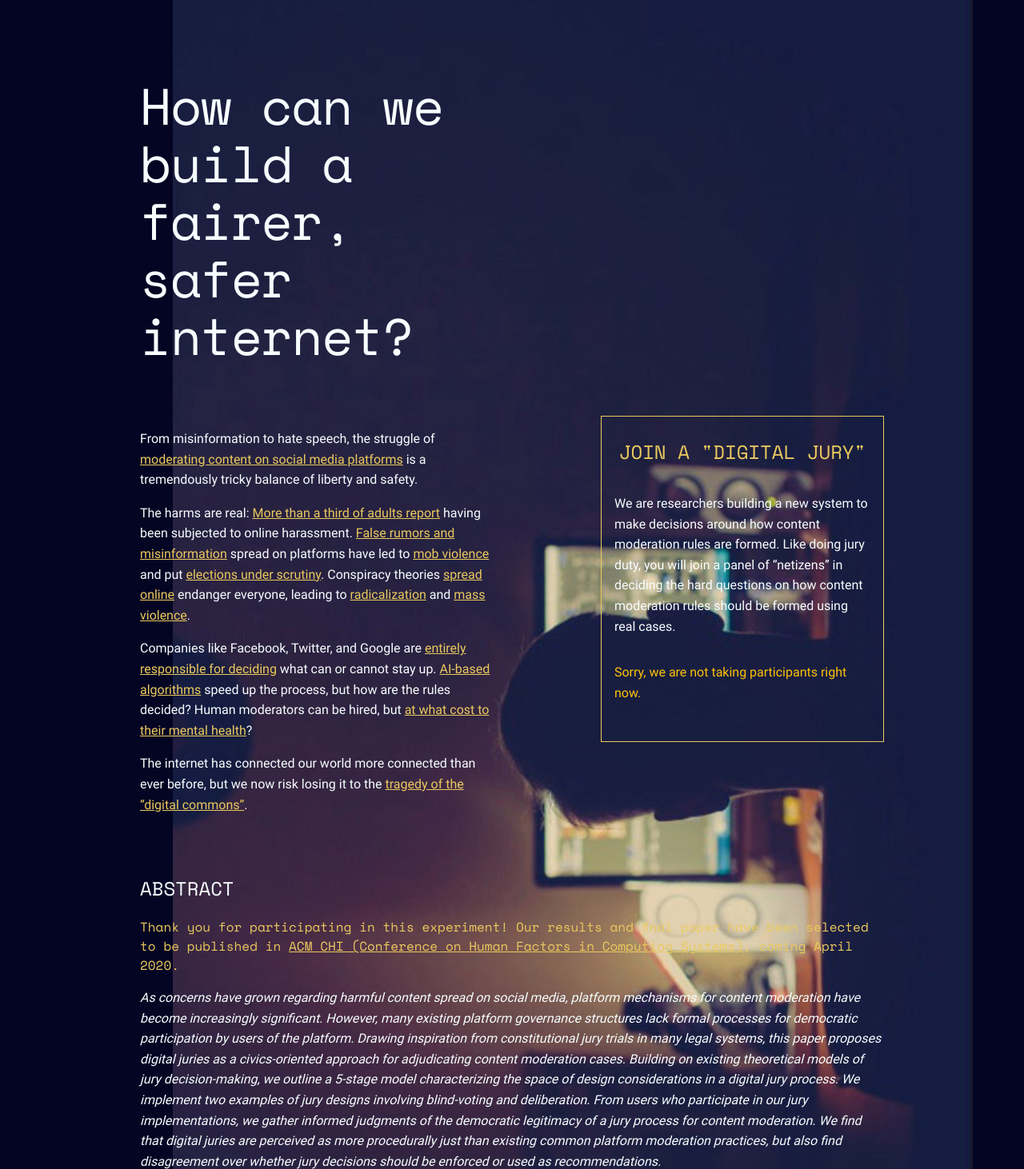
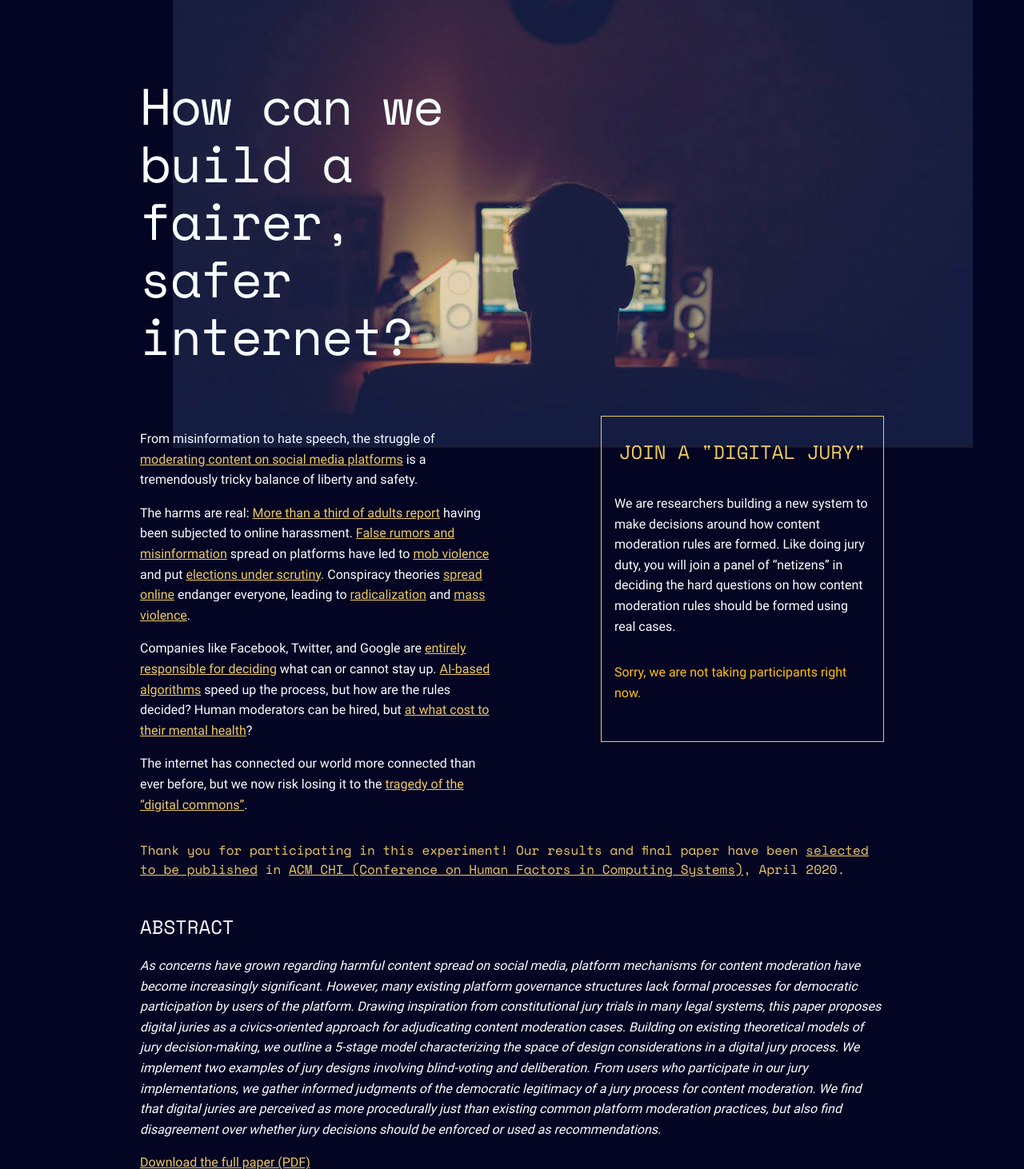
Before and after one commit to amyxzhang/digitaljuries2, a Django app: template juries/templates/juries/index.html in a window 1280 px wide. Shown: the top 1462 px of the page at 80% size. Run offline with Django 3.2, Linux system fonts and the light colour scheme; the template is opened without the code that fills it, so the values that code supplies are empty; some libraries are stand-ins or nearby versions.

Commit message:
rotate title image, add video

```diff
--- a/juries/templates/juries/index.html
+++ b/juries/templates/juries/index.html
@@ -56,9 +56,10 @@
 
 				<hr />
 
+				<span class="yellow">Thank you for participating in this experiment! Our results and final paper have been <a href="https://dl.acm.org/doi/abs/10.1145/3313831.3376293" target="_blank">selected to be published</a> in <a href="https://chi2020.acm.org/" target="_blank">ACM CHI (Conference on Human Factors in Computing Systems)</a>, April 2020.</span>
+
+
 				<h3>Abstract</h3>
-
-				<span class="yellow">Thank you for participating in this experiment! Our results and final paper have been selected to be published in <a href="https://chi2020.acm.org/" target="_blank">ACM CHI (Conference on Human Factors in Computing Systems)</a>, coming April 2020.</span>
 
 				<p><em>As concerns have grown regarding harmful content spread on social media, platform mechanisms for content moderation have become increasingly significant. However, many existing platform governance structures lack formal processes for democratic participation by users of the platform. Drawing inspiration from constitutional jury trials in many legal systems, this paper proposes digital juries as a civics-oriented approach for adjudicating content moderation cases. Building on existing theoretical models of jury decision-making, we outline a 5-stage model characterizing the space of design considerations in a digital jury process. We implement two examples of jury designs involving blind-voting and deliberation. From users who participate in our jury implementations, we gather informed judgments of the democratic legitimacy of a jury process for content moderation. We find that digital juries are perceived as more procedurally just than existing common platform moderation practices, but also find disagreement over whether jury decisions should be enforced or used as recommendations.</em></p>
 
@@ -66,8 +67,18 @@
 
 				<iframe src={% static "juries/Digital_Juries__CHI2020.pdf" %} width="100%" height="500px" frameborder="0">
 				</iframe>
+
+
+				<h3>Presentation</h3>
+
+				<p>The video recording of the presentation is below, as presented remotely during the <a href="https://youtu.be/QaRiYFhOKZQ?t=9544" target="_blank">CambridgeCHI</a> presentations on May 14, 2020.</p>
+
+				<div style="position: relative; padding-bottom: 56.25%; height: 0;">
+					<iframe src="https://www.loom.com/embed/c73ad0f2f0454afd91a98e78f99b9171" frameborder="0" webkitallowfullscreen mozallowfullscreen allowfullscreen style="position: absolute; top: 0; left: 0; width: 100%; height: 100%;"></iframe>
+				</div>
 			</div>
 		</div>
+
 	</section>
 
 </main>
```
Also changed, not shown: juries/static/juries/img/title.jpg.
